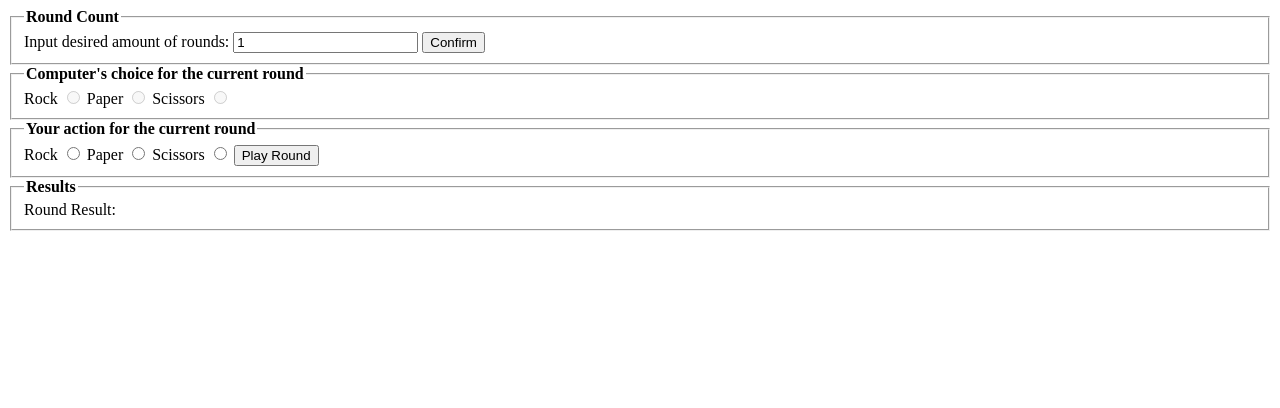
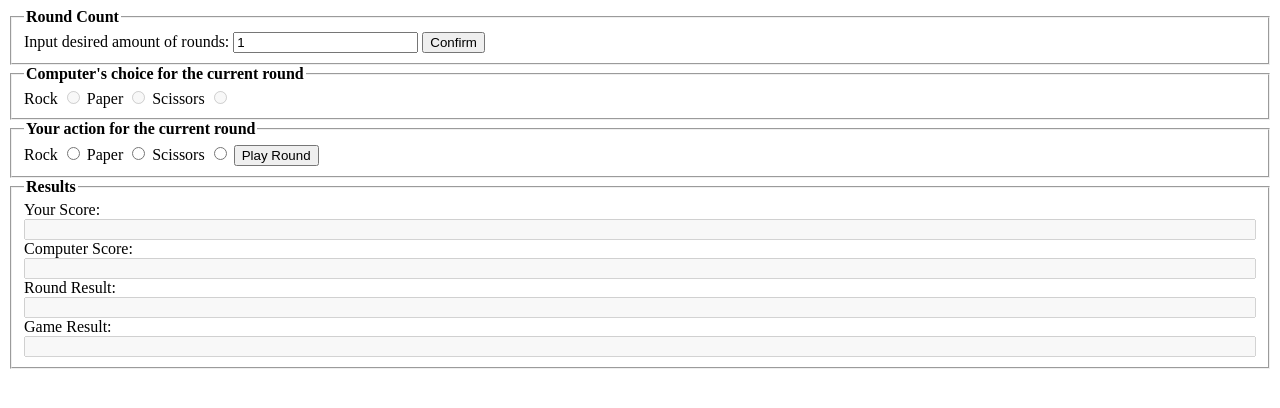
Before and after one commit to MatimotTheTimoters/rock-paper-scissors, a plain HTML site: page index.html in a window 1280 px wide. Drawn offline with Linux system fonts and the light colour scheme.

Commit message:
Add DOM structure in index.html
Complete task 9 in README.me:
9. Build DOM structure in index.html:
    - [x] Input element for round count
    - [x] Buttons for human choice
    - [x] Labels for computer choice
    - [x] Play round button
    - [x] Label for round win
    - [x] Labels for current score
    - [x] Label for game win

```diff
--- a/index.html
+++ b/index.html
@@ -4,6 +4,7 @@
     <meta charset="UTF-8">
     <meta name="viewport" content="width=device-width, initial-scale=1.0">
     <title>Document</title>
+    <link rel="stylesheet" href="styles.css">
 </head>
 <body>
     <form action="submit" method="post">
@@ -36,11 +37,17 @@
             </fieldset>
         </div>
 
-        <fieldset class="results-container">
+        <fieldset class="results-container flex-col">
             <legend><strong>Results</strong></legend>
 
+            <label for="human-score">Your Score:</label>
+                <input type="text" id="human-score" name="human-score" disabled>
+            <label for="computer-score">Computer Score:</label>
+                <input type="text" id="computer-score" name="computer-score" disabled>
             <label for="round-result">Round Result:</label>
-
+                <input type="text" id="round-result" name="round-result" disabled>
+            <label for="game-result">Game Result:</label>
+                <input type="text" id="game-result" name="game-result" disabled>
         </fieldset>
 
         <!-- <script src="script.js"></script> -->
--- a/styles.css
+++ b/styles.css
@@ -0,0 +1,8 @@
+* {
+    box-sizing: border-box;
+}
+
+.flex-col {
+    display: flex;
+    flex-flow: column;
+}
```
Also changed, not shown: 1 other file.
